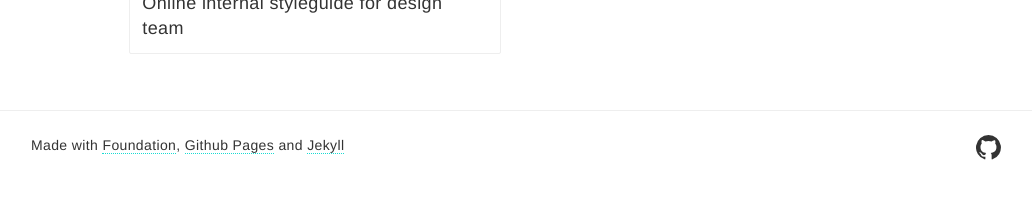
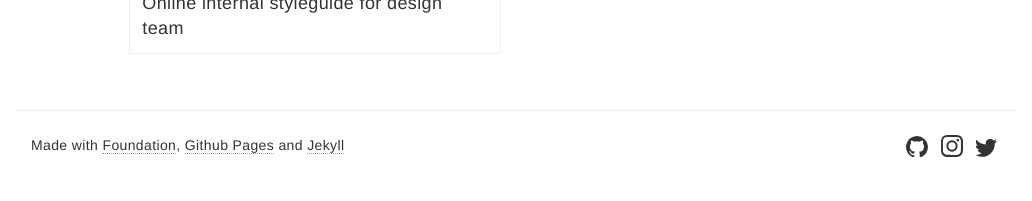
Before and after one commit to nancopeland/old-portfolio-site, a Jekyll site: the page built from index.md, in a window 1280 px wide. Shown: the part 899-1100 px from the top of the page, without its empty margins (124-1156 px from the left). Built offline with Jekyll 4.4.1, drawn with Linux system fonts in a browser that asks for light colours; nearby versions of some CDN libraries.

Commit message:
adds insta and twitter, restyles footer wrapper

```diff
--- a/_includes/footer.html
+++ b/_includes/footer.html
@@ -1,5 +1,5 @@
 <footer>
-    <div class="row">
+    <div class="row footer-wrapper">
         <div class="medium-6 columns">
             <p>Made with <a href="http://foundation.zurb.com/" target="_blank">Foundation</a>, <a href="https://pages.github.com/" target="_blank">Github Pages</a> and <a href="https://jekyllrb.com/" target="_blank">Jekyll</a></p>
         </div>
@@ -8,6 +8,12 @@
         		<a href="https://github.com/nancopeland" target="_blank">
         			<svg id="Layer_1" data-name="Layer 1" xmlns="http://www.w3.org/2000/svg" viewBox="0 0 16 15.6"><title>github</title><path d="M8,0A8,8,0,0,0,5.47,15.59,0.4,0.4,0,0,0,6,15.2c0-.19,0-0.69,0-1.36-2.23.48-2.69-1.07-2.69-1.07a2.12,2.12,0,0,0-.89-1.17c-0.73-.5.06-0.49,0.06-0.49a1.68,1.68,0,0,1,1.23.82A1.7,1.7,0,0,0,6,12.61a1.7,1.7,0,0,1,.51-1.07c-1.78-.2-3.64-0.89-3.64-4a3.09,3.09,0,0,1,.82-2.15,2.84,2.84,0,0,1,.07-2.12S4.46,3.1,6,4.14a7.54,7.54,0,0,1,4,0c1.52-1,2.19-.82,2.19-0.82a2.92,2.92,0,0,1,.08,2.12,3.1,3.1,0,0,1,.82,2.15c0,3.07-1.87,3.75-3.65,3.95A1.91,1.91,0,0,1,10,13c0,1.07,0,1.93,0,2.19a0.4,0.4,0,0,0,.55.38A8,8,0,0,0,8,0"/></svg>
         		</a>
+                <a href="https://www.instagram.com/nancopeland/" target="_blank">
+                    <svg id="Layer_1" data-name="Layer 1" xmlns="http://www.w3.org/2000/svg" viewBox="0 0 16 16"><title>instagram</title><path d="M8,0C5.83,0,5.55,0,4.7,0A5.9,5.9,0,0,0,2.76.42a3.91,3.91,0,0,0-1.42.92A3.89,3.89,0,0,0,.42,2.76,5.87,5.87,0,0,0,0,4.7C0,5.55,0,5.83,0,8s0,2.44,0,3.3a5.89,5.89,0,0,0,.37,1.94,3.91,3.91,0,0,0,.92,1.42,3.89,3.89,0,0,0,1.42.92A5.87,5.87,0,0,0,4.7,16c0.85,0,1.13,0,3.3,0s2.44,0,3.3,0a5.89,5.89,0,0,0,1.94-.37,4.09,4.09,0,0,0,2.34-2.34A5.87,5.87,0,0,0,16,11.3c0-.85,0-1.12,0-3.3s0-2.44,0-3.3a5.89,5.89,0,0,0-.37-1.94,3.91,3.91,0,0,0-.92-1.42A3.89,3.89,0,0,0,13.24.42,5.87,5.87,0,0,0,11.3,0C10.44,0,10.17,0,8,0ZM8,1.44c2.14,0,2.39,0,3.23,0a4.42,4.42,0,0,1,1.48.28,2.47,2.47,0,0,1,.92.6,2.47,2.47,0,0,1,.6.92,4.42,4.42,0,0,1,.28,1.49c0,0.84,0,1.1,0,3.23s0,2.39-.05,3.23a4.5,4.5,0,0,1-.28,1.48,2.54,2.54,0,0,1-.6.92,2.5,2.5,0,0,1-.92.6,4.44,4.44,0,0,1-1.49.28c-0.85,0-1.1,0-3.24,0s-2.39,0-3.24-.05a4.52,4.52,0,0,1-1.49-.28,2.49,2.49,0,0,1-.92-0.6,2.45,2.45,0,0,1-.6-0.92,4.52,4.52,0,0,1-.28-1.49c0-.84,0-1.1,0-3.23s0-2.39,0-3.24a4.52,4.52,0,0,1,.28-1.49,2.37,2.37,0,0,1,.6-0.92,2.37,2.37,0,0,1,.92-0.6,4.44,4.44,0,0,1,1.48-.28c0.85,0,1.1,0,3.24,0ZM8,3.89A4.11,4.11,0,1,0,12.11,8,4.11,4.11,0,0,0,8,3.89Zm0,6.77A2.67,2.67,0,1,1,10.67,8,2.67,2.67,0,0,1,8,10.67Zm5.23-6.94a1,1,0,1,1-1-1A1,1,0,0,1,13.23,3.73Z"/></svg>
+                </a>
+                <a href="https://twitter.com/nancopeland" target="_blank">
+                    <svg id="Layer_1" data-name="Layer 1" xmlns="http://www.w3.org/2000/svg" viewBox="0 0 16.01 13.01"><title>twitter</title><path d="M16,3a6.62,6.62,0,0,1-1.89.52,3.3,3.3,0,0,0,1.44-1.82,6.78,6.78,0,0,1-2.09.79A3.28,3.28,0,0,0,7.79,4.77a3.35,3.35,0,0,0,.09.75A9.31,9.31,0,0,1,1.11,2.1,3.22,3.22,0,0,0,.67,3.75,3.28,3.28,0,0,0,2.13,6.48,3.28,3.28,0,0,1,.64,6.07v0A3.29,3.29,0,0,0,3.28,9.33a3.34,3.34,0,0,1-.87.11A3.23,3.23,0,0,1,1.8,9.39a3.29,3.29,0,0,0,3.07,2.28A6.58,6.58,0,0,1,.8,13.07,6.8,6.8,0,0,1,0,13a9.33,9.33,0,0,0,5,1.47A9.27,9.27,0,0,0,14.4,5.17c0-.14,0-0.28,0-0.42A6.63,6.63,0,0,0,16,3.05h0Z" transform="translate(-0.02 -1.49)"/></svg>
+                </a>
         	</div>
         </div>
     </div>
--- a/_sass/partials/_footer.scss
+++ b/_sass/partials/_footer.scss
@@ -1,9 +1,9 @@
 // footer partial
 
-footer {
+.footer-wrapper {
 	border-top: 1px solid #eee;
-	margin: 1.5rem 0 2rem 0;
-	padding: 1.5rem 0;
+	margin-top: 1.5rem;
+	padding: 1.5rem 0 2.5rem 0;
 	p {
 		font-size: .875rem;
 	}
@@ -11,8 +11,9 @@ footer {
 		text-align: right;
 		a {
 			border-bottom: 0;
+			padding: .25rem;
 			svg {
-				width: 25px;
+				width: 22px;
 				path {
 					fill: $dark-grey;
 					transition: all .2s ease;
```
Also changed, not shown: 7 other files.
